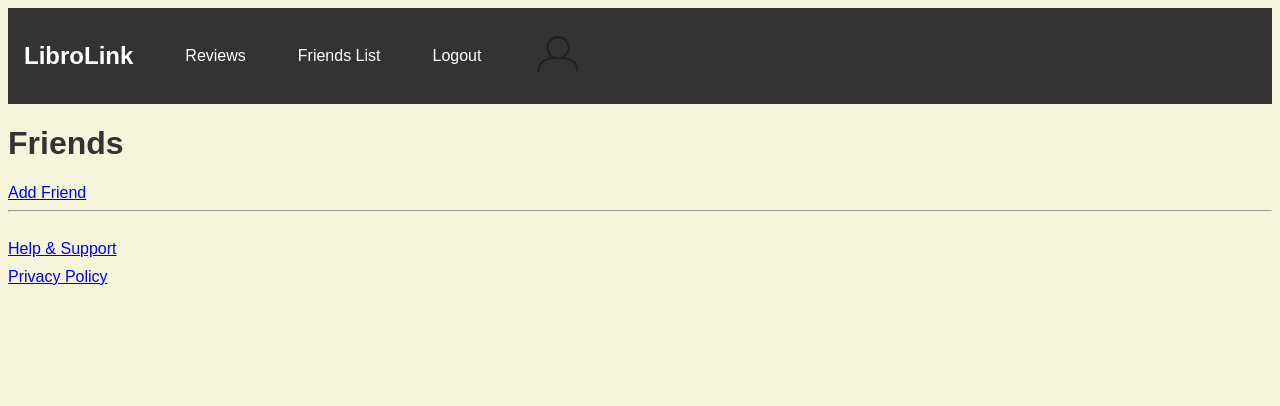
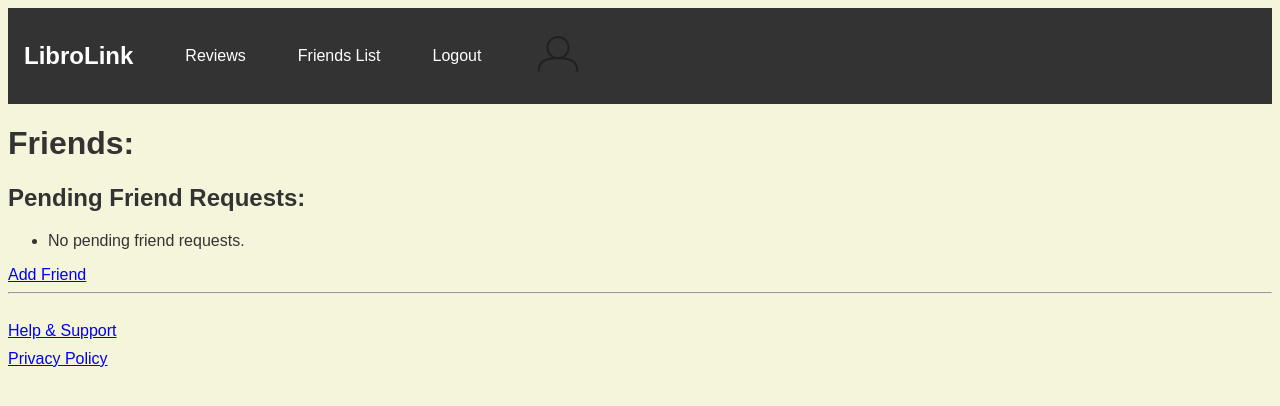
Before and after one commit to JazzyMaxine/WAD2_6B_2024, a Django app: page /LibroLink/friends/ in a window 1280 px wide. Shown: the top 406 px of the page. Run offline with Django 3.2, Linux system fonts and the light colour scheme; the visitor is signed in with stand-in values (Sample User, id 1).

Commit message:
final changes to friends

```diff
--- a/LibroLink/urls.py
+++ b/LibroLink/urls.py
@@ -33,4 +33,6 @@ urlpatterns = [
     path('add_friend/', views.add_friend, name='add_friend'),
     path('friend_requests/', views.friend_requests, name='friend_requests'),
     path('user_not_found/<str:username>/', views.user_not_found, name='user_not_found'),
+    path('accept_request/<int:request_id>/', views.accept_request, name='accept_request'),
+    path('reject_request/<int:request_id>/', views.reject_request, name='reject_request'),
 ]
--- a/LibroLink/views.py
+++ b/LibroLink/views.py
@@ -265,14 +265,20 @@ def friends_list(request):
     try:
         user_profile = UserProfile.objects.get(user=request.user)
         friends = Friends.objects.filter(Q(userA=user_profile.user) | Q(userB=user_profile.user))
-        friends_list = []
+        friends_set = set()
         for friend in friends:
             if friend.userA == user_profile.user:
-                friends_list.append(friend.userB)
+                friends_set.add(friend.userB)
             else:
-                friends_list.append(friend.userA)
+                friends_set.add(friend.userA)
+
+        friends_list = list(friends_set)
+
+        pending_requests = FriendRequest.objects.filter(recipient=request.user, status='pending')
+
         context = {
-            'friends_list': friends_list
+            'friends_list': friends_list,
+            'pending_requests': pending_requests,
         }
     except ObjectDoesNotExist:
         context = {'friends_list': []}
@@ -311,6 +317,24 @@ def friend_requests(request):
     received_requests = FriendRequest.objects.filter(recipient=request.user, status='pending')
     return render(request, 'LibroLink/friend_requests.html', {'received_requests': received_requests})
 
+def accept_request(request, request_id):
+    friend_request = get_object_or_404(FriendRequest, id=request_id, recipient=request.user)
+    friend_request.status = 'accepted'
+    friend_request.save()
+
+    Friends.objects.create(userA=friend_request.sender, userB=request.user)
+    Friends.objects.create(userA=request.user, userB=friend_request.sender)
+
+    messages.success(request, 'Friend request accepted.')
+    return redirect('LibroLink:friends_list')
+
+def reject_request(request, request_id):
+    friend_request = get_object_or_404(FriendRequest, id=request_id, recipient=request.user)
+    friend_request.status = 'rejected'
+    friend_request.save()
+    messages.success(request, 'Friend request rejected.')
+    return redirect('LibroLink:friends_list')
+
 def public_profile(request, username):
     # Get the User object based on the provided username
     user = get_object_or_404(User, username=username)
--- a/templates/LibroLink/friends.html
+++ b/templates/LibroLink/friends.html
@@ -6,12 +6,29 @@
 {% endblock %}
 
 {% block body_block %}
-    <h1>Friends</h1>
+    <h1>Friends:</h1>
     <ul>
         {% for friend in friends_list %}
             <li>{{ friend.username }}</li>
         {% endfor %}
     </ul>
+    <h2>Pending Friend Requests:</h2>
+    <ul>
+        {% for request in pending_requests %}
+            <li>{{ request.sender.username }}
+                <form action="{% url 'LibroLink:accept_request' request.id %}" method="post" style="display: inline;">
+                    {% csrf_token %}
+                    <button type="submit">Accept</button>
+                </form>
+                <form action="{% url 'LibroLink:reject_request' request.id %}" method="post" style="display: inline;">
+                    {% csrf_token %}
+                    <button type="submit">Reject</button>
+                </form>
+            </li>
+        {% empty %}
+            <li>No pending friend requests.</li>
+        {% endfor %}
+    </ul>
 
     <a href="{% url 'LibroLink:add_friend' %}">Add Friend</a>
 {% endblock %}
```
Also changed, not shown: templates/LibroLink/profile.html (+1 -7 lines).
